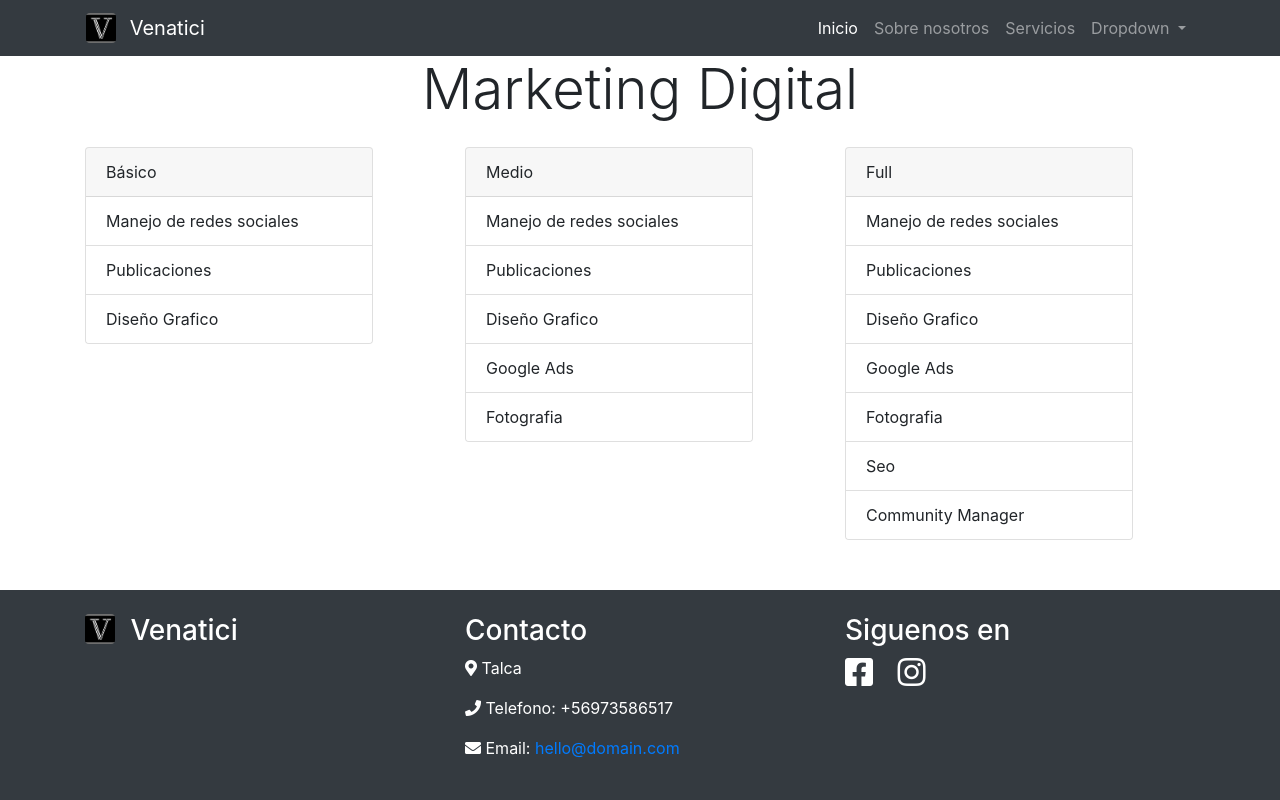
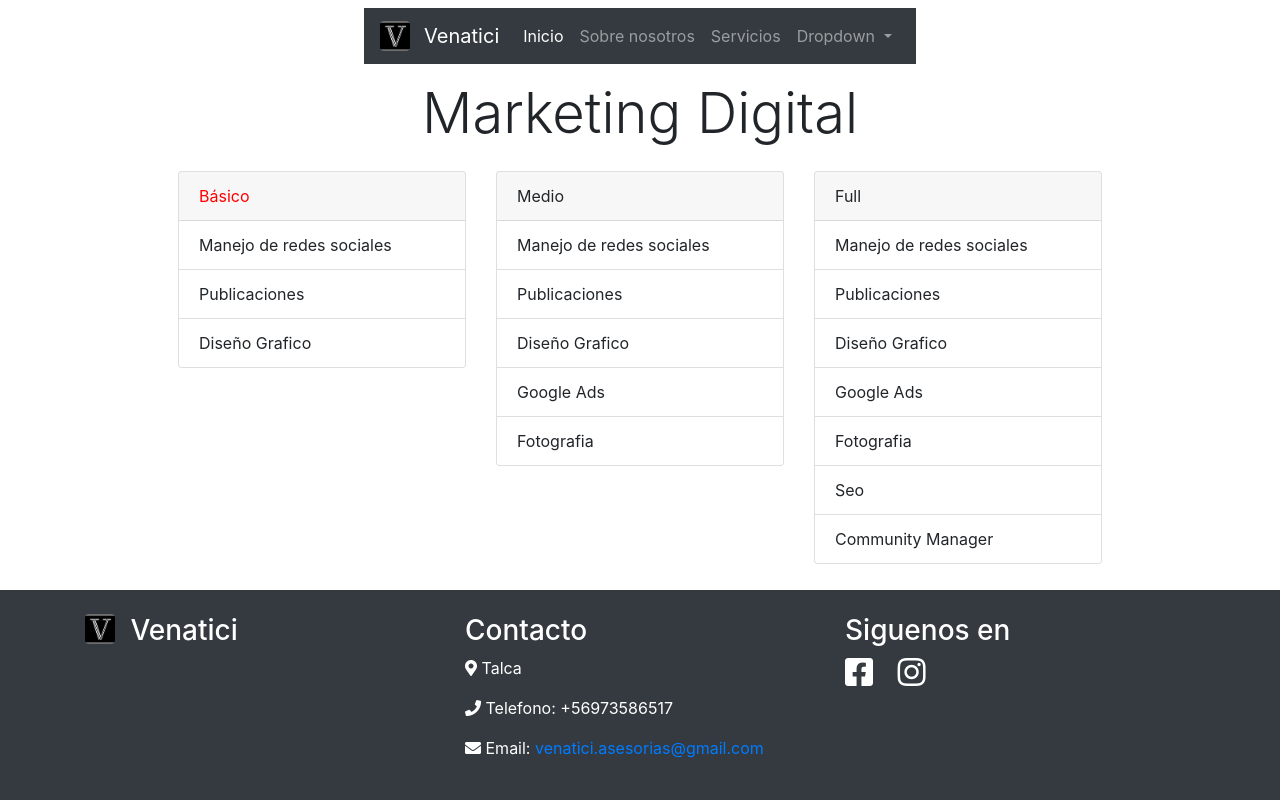
Before and after one commit to Coffee-Kode/Venatici-website, a CodeIgniter app: page /venatici-website/marketing in a window 1280 px wide. Run offline with CodeIgniter, Linux system fonts and the light colour scheme; data that the repository does not hold is empty.

Commit message:
test css not working

```diff
--- a/application/views/website/footer.php
+++ b/application/views/website/footer.php
@@ -1,3 +1,4 @@
+
 <!-- Footer -->
 </main>
 <footer class="bg-dark">
@@ -12,7 +13,7 @@
                 <h3>Contacto</h3>
                 <p><i class="fas fa-map-marker-alt"></i>  Talca</p>
                 <p><i class="fas fa-phone"></i>  Telefono: +56973586517</p>
-                <p><i class="fas fa-envelope"></i>  Email: <a href="mailto:hello@domain.com" class="text-decoration-none">hello@domain.com</a></p>
+                <p><i class="fas fa-envelope"></i>  Email: <a href="mailto:venatici.asesorias@gmail.com" >venatici.asesorias@gmail.com</a></p>
             </div>
             <div class="col-md-4 footer-social wow fadeInUp animated" style="visibility: visible; animation-name: fadeInUp;">
                 <h3 class="text-white">Siguenos en</h3>
--- a/application/views/website/header.php
+++ b/application/views/website/header.php
@@ -6,16 +6,18 @@
   <meta charset="utf-8">
   <meta name="viewport" content="width=device-width, initial-scale=1, shrink-to-fit=no">
 
-  <!-- Bootstrap CSS -->
+  <!-- Custom CSS -->
   <link rel="stylesheet" href="assets/css/home.css">
   <link rel="stylesheet" href="assets/css/footer.css">
-
+<!-- Bootstrap CSS -->
   <link rel="stylesheet" href="assets/lib/bootstrap-4.4.1/css/bootstrap.min.css">
+  <!-- Font Awesome CSS -->
   <link rel="stylesheet" href="assets/lib/fontawesome-5.12.1/css/all.min.css">
   <link rel="stylesheet" href="assets/css/develop_web.css">
 
+  <title>Venatici</title>
 
-  <title>Venatici</title>
+
 </head>
 
 <body>
--- a/application/views/website/home.php
+++ b/application/views/website/home.php
@@ -45,7 +45,7 @@
 <div class="container my-4">
 
   <img src="assets/images/teamwork.jpg" class="img-fluid mb-4">
-  <h2 class="display-4 text-center mb-4">Sobre nosotros</h2>
+  <h1 class="display-4 text-center mb-4">Sobre nosotros</h1>
   <p id="about_us" class="lead text-justify text-dark">
   </p>
 
--- a/application/views/website/marketing.php
+++ b/application/views/website/marketing.php
@@ -4,7 +4,7 @@
 
         <div class="col-md-4">
             <div class="card" style="width: 18rem;">
-                <div class="card-header">
+                <div class="card-header iconos">
                   Básico
                 </div>
                 <ul class="list-group list-group-flush">
--- a/assets/css/footer.css
+++ b/assets/css/footer.css
@@ -18,3 +18,11 @@ body {
   .text-v{
     vertical-align: middle;
   }
+
+  .link-txt{
+    color: black;
+    text-decoration: none;
+  }
+  .link-txt{
+    font-weight: bold;
+  }
--- a/assets/css/home.css
+++ b/assets/css/home.css
@@ -1,16 +1,14 @@
-a:hover {
-  text-decoration: none;
-  color: aqua;
-}
-
 .img-about{
   width: 100%;
 }
 
 .icon{
   color: #4682b4;
+
 }
-
+.iconos{
+  color: red;
+}
 .mc{
   margin-bottom: 40px;
   margin-top: 40px;
@@ -20,3 +18,98 @@ a:hover {
   margin-bottom: 20px;
   margin-top: 20px;
 }
+
+body, html{
+  height: 100%;
+}
+
+body{
+  display: flex;
+  justify-content: center;
+  align-items: center;
+  flex-wrap: wrap;
+  font-family: 'Lato';
+  font-weight: 900;
+  color: #353535;
+  position: relative;
+}
+
+/* Basic styles */
+*,
+*::before,
+*::after {
+  box-sizing: border-box;
+}
+
+:root{
+    --bg-color: #D8D8D8;
+}
+
+body {
+  display: flex;
+  align-items: center;
+  justify-content: center;
+  overflow: hidden;
+  width: 100vw;
+  height: 100vh;
+  color: #000;
+  background-color: var(--bg-color);
+  font-family: 'Maitree', serif;
+}
+
+h1{
+    font-size: 3em;
+    font-weight: normal;
+}
+
+/* title styles */
+.home-title span{
+    position: relative;
+    overflow: hidden;
+    display: block;
+    line-height: 1.2;
+}
+
+.home-title span::after{
+    content: '';
+    position: absolute;
+    top: 0;
+    right: 0;
+    width: 100%;
+    height: 100%;
+    background: white;
+    animation: a-ltr-after 2s cubic-bezier(.77,0,.18,1) forwards;
+    transform: translateX(-101%);
+}
+
+.home-title span::before{
+    content: '';
+    position: absolute;
+    top: 0;
+    right: 0;
+    width: 100%;
+    height: 100%;
+    background: var(--bg-color);
+    animation: a-ltr-before 2s cubic-bezier(.77,0,.18,1) forwards;
+    transform: translateX(0);
+}
+
+.home-title span:nth-of-type(1)::before,
+.home-title span:nth-of-type(1)::after{
+    animation-delay: 1s;
+}
+
+.home-title span:nth-of-type(2)::before,
+.home-title span:nth-of-type(2)::after{
+    animation-delay: 1.5s;
+}
+
+@keyframes a-ltr-after{
+    0% {transform: translateX(-100%)}
+    100% {transform: translateX(101%)}
+}
+
+@keyframes a-ltr-before{
+    0% {transform: translateX(0)}
+    100% {transform: translateX(200%)}
+}
```
Also changed, not shown: assets/js/custom-home.js (added).
